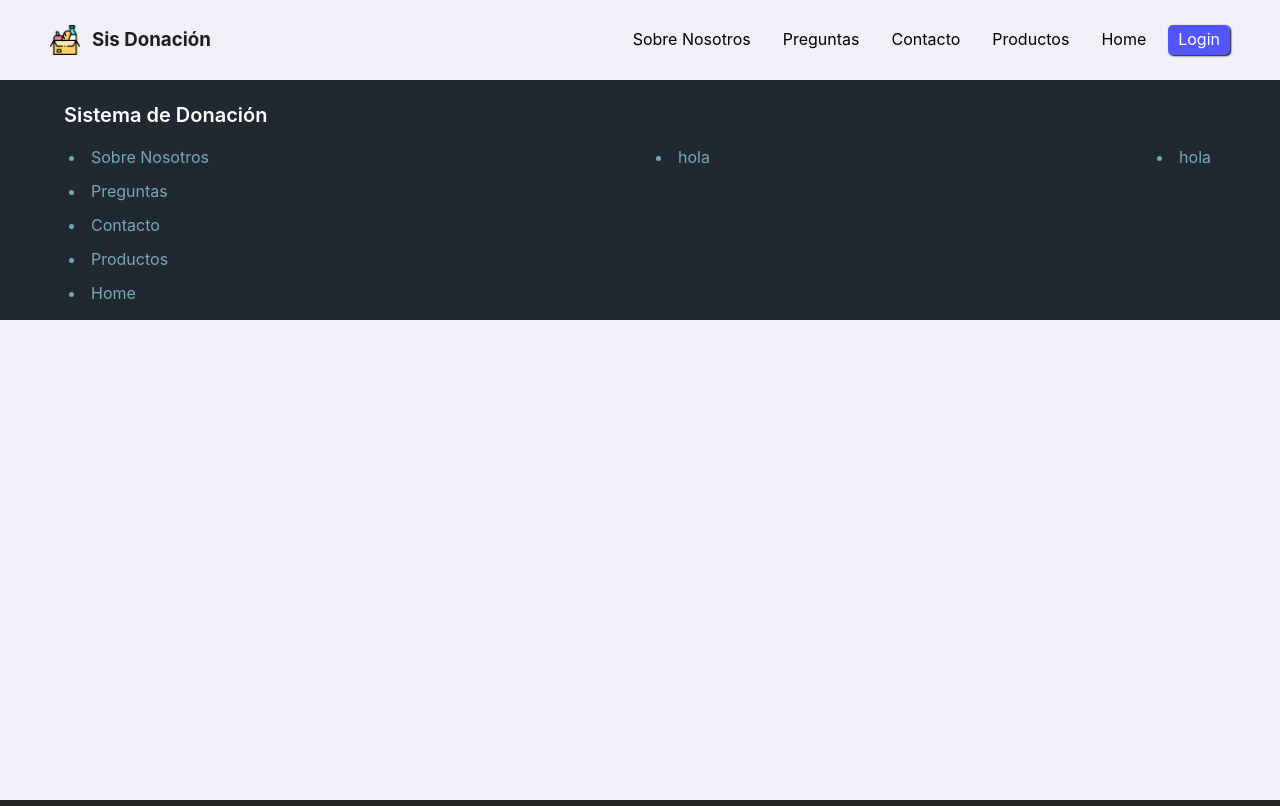
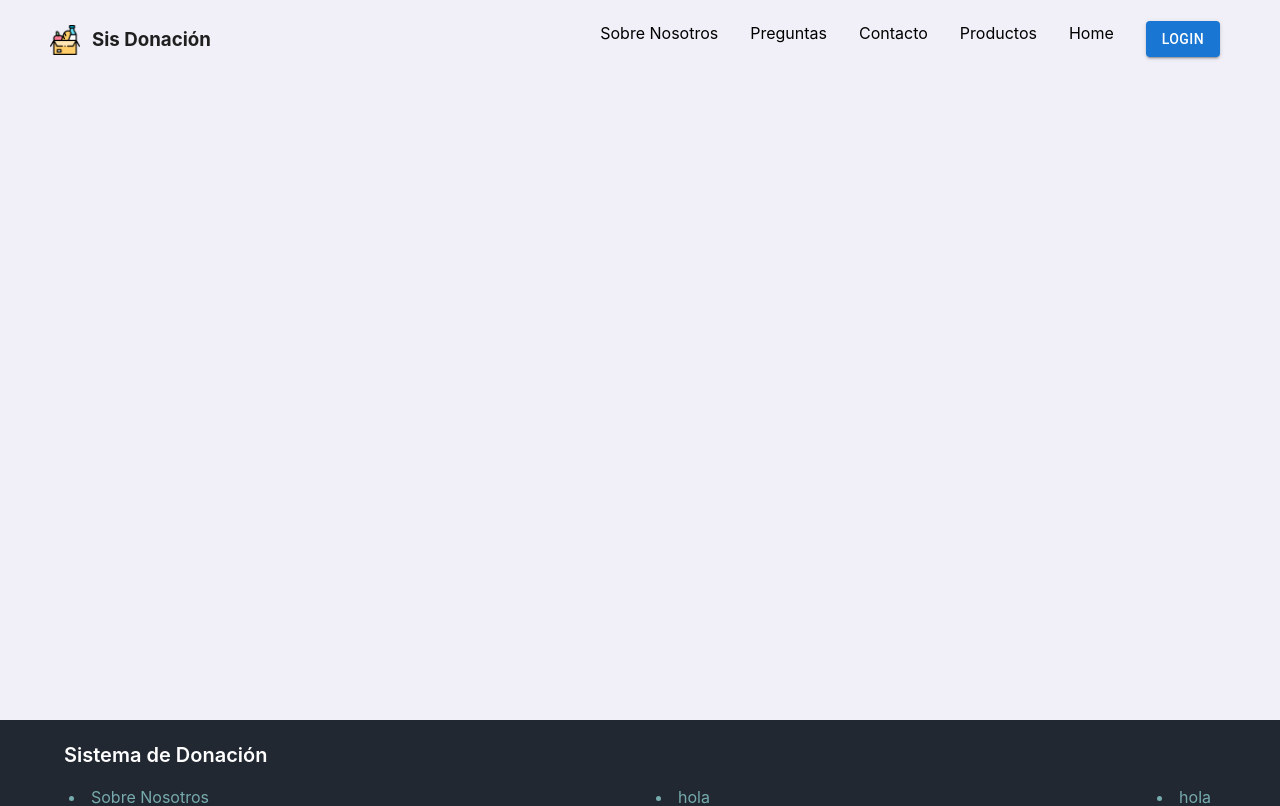
Before and after one commit to LeonelChauca/Sistema_donacion_281, a React (Vite) app: page / in a window 1280 px wide. Shown: the top 806 px of the page. Built offline with nearby package versions, Linux system fonts and the light colour scheme.

Commit message:
Mejoras en nav e intalaciones de lib

```diff
--- a/package.json
+++ b/package.json
@@ -17,6 +17,7 @@
     "@railway/cli": "^3.5.2",
     "react": "^18.2.0",
     "react-dom": "^18.2.0",
+    "react-intersection-observer": "^9.8.1",
     "react-router-dom": "^6.22.3",
     "serve": "^14.2.1"
   },
--- a/src/App.css
+++ b/src/App.css
@@ -11,12 +11,12 @@
 body{
   background-color: var(--color-cuaternario);
   min-height: 100vh;
-  overflow: hidden;
+  overflow-x: hidden ;
 }
 
 .main{
-  /*padding: 10px 30px;
-  min-height: 100vh;*/
+  padding: 10px 30px;
+  min-height: calc( 90vh - var(--nav-height));
 }
 /*
 #root {
--- a/src/App.jsx
+++ b/src/App.jsx
@@ -2,29 +2,38 @@ import { useState } from 'react'
 
 import './App.css'
 import Navbar from './components/Navbar.jsx'
+import Footer from './components/Footer.jsx';
 
-import {Route,Routes} from 'react-router-dom';
+import { Route, Routes } from 'react-router-dom';
+
+
+//Rutas
+import Preguntas from './containers/Preguntas.jsx';
 import Contact from './containers/Contact.jsx';
+import About from './containers/About.jsx';
+import Productos from './containers/Productos.jsx';
 import Home from './containers/Home.jsx';
 import Login from './containers/Login.jsx';
-import Footer from './components/Footer.jsx';
+
+// Componentes
+import NotFound from "./components/NotFound.jsx"
 
 function App() {
   return (
     <>
-      <Navbar/>
-
+      <Navbar />
       <main className="main">
-      <Routes>
+        <Routes>
           <Route path="/" element={<Home />} />
+          <Route path="/productos" element={<Productos />} />
+          <Route path="/about" element={<About />} />
+          <Route path="/preguntas" element={<Preguntas />} />
           <Route path="/contacto" element={<Contact />} />
           <Route path="/login" element={<Login />} />
-
-      </Routes>
-
+          <Route path='/*' element={<NotFound/>} />
+        </Routes>
       </main>
-      <Footer/>
-
+      <Footer />
     </>
   )
 }
--- a/src/components/Navbar.jsx
+++ b/src/components/Navbar.jsx
@@ -3,6 +3,7 @@
 import { Link } from 'react-router-dom';
 import icon from "../assets/img/icon/donar.png"
 import style from "../styles/components/Navbar.module.css"
+import Button from '@mui/material/Button';
 // Componente de Navbar
 const Navbar = () => {
 
@@ -11,7 +12,6 @@ const Navbar = () => {
         document.querySelector("."+style.baras).classList.toggle(style.animacionBar);
         document.querySelector("."+style.item).classList.toggle(style.animacionItems);
         document.querySelector("."+style.proteger).classList.toggle(style.protegerTogle);
-
     }
     return (<>
 
@@ -34,12 +34,16 @@ const Navbar = () => {
                     <div className={style.bar}></div>
                 </span>
                 <div className={style.item}>
-                    <li onClick={togleNav}><Link to="/">Sobre Nosotros</Link></li>
-                    <li onClick={togleNav}><Link to="/">Preguntas</Link></li>
+                    <li onClick={togleNav}><Link to="/about">Sobre Nosotros</Link></li>
+                    <li onClick={togleNav}><Link to="/preguntas">Preguntas</Link></li>
                     <li onClick={togleNav}><Link to="/contacto">Contacto</Link></li>
-                    <li onClick={togleNav}><Link to="/">Productos</Link></li>
+                    <li onClick={togleNav}><Link to="/productos">Productos</Link></li>
                     <li onClick={togleNav}><Link to="/">Home</Link></li>
-                    <li onClick={togleNav}><Link to="/login">Login</Link></li>
+
+                    <li onClick={togleNav}>
+                    <Link to="/login">
+                    <Button variant="contained">Login</Button>
+                    </Link></li>
                 </div>
             </ul>
         </nav>
--- /dev/null
+++ b/src/components/NotFound.jsx
@@ -0,0 +1,12 @@
+import img404 from "../assets/img/404.png"
+const NotFound =()=>{
+    return (
+     <>
+     <picture style={{ display:"block",textAlign:"center"}}>
+        <img src={img404} alt=""></img>
+        </picture>
+     </>
+    )
+ }
+
+ export default NotFound ;
--- /dev/null
+++ b/src/containers/About.jsx
@@ -0,0 +1,9 @@
+const About =()=>{
+    return (
+     <>
+        About
+     </>
+    )
+ }
+
+ export default About ;
--- /dev/null
+++ b/src/containers/Preguntas.jsx
@@ -0,0 +1,9 @@
+const Preguntas =()=>{
+    return (
+     <>
+        Preguntas
+     </>
+    )
+ }
+
+ export default Preguntas ;
--- /dev/null
+++ b/src/containers/Productos.jsx
@@ -0,0 +1,9 @@
+const Productos =()=>{
+    return (
+     <>
+        Productos
+     </>
+    )
+ }
+
+ export default Productos ;
```
Also changed, not shown: src/styles/components/Navbar.module.css (+4 -4 lines), src/assets/img/404.png (added), 1 other file (tests, documents, lock files or other folders).
